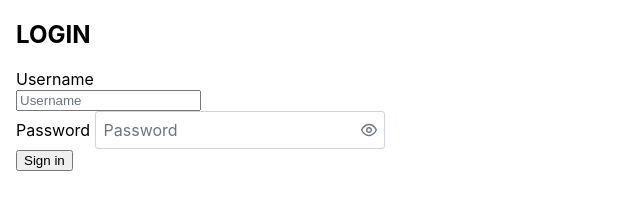
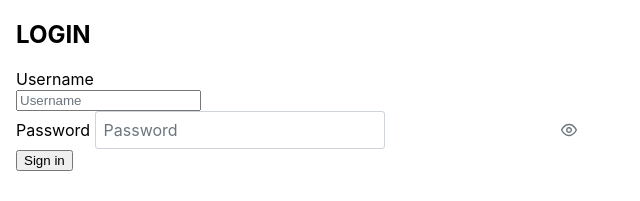
Before and after one commit to radjaiqbal99/TPclient, a Vue app: page / in a window 1280 px wide. Shown: the top 201 px of the page, without its empty margins (0-640 px from the left). Built offline with nearby package versions, Linux system fonts and the light colour scheme; what vue-sweetalert2, vue3-apexcharts would draw is missing.

Commit message:
Deploy Update

```diff
--- a/src/views/management-account/signIn.vue
+++ b/src/views/management-account/signIn.vue
@@ -46,12 +46,13 @@
                 {{ validation.username[0] }}
               </div>
             </div>
-            <div class="mb-2">
+            <div class="mb-2 ">
               <label class="form-label"> Password </label>
               <!-- <div class="input-group input-group-flat"> -->
               <Password
                 v-model="loginData.password"
                 placeholder="Password"
+                style=""
                 toggleMask
                 :feedback="false"
 
@@ -136,3 +137,9 @@ export default {
   },
 };
 </script>
+<style  scoped>
+::v-deep(.p-password input) {
+    width: 100%;
+    margin-right: 200px;
+}
+</style>
```
